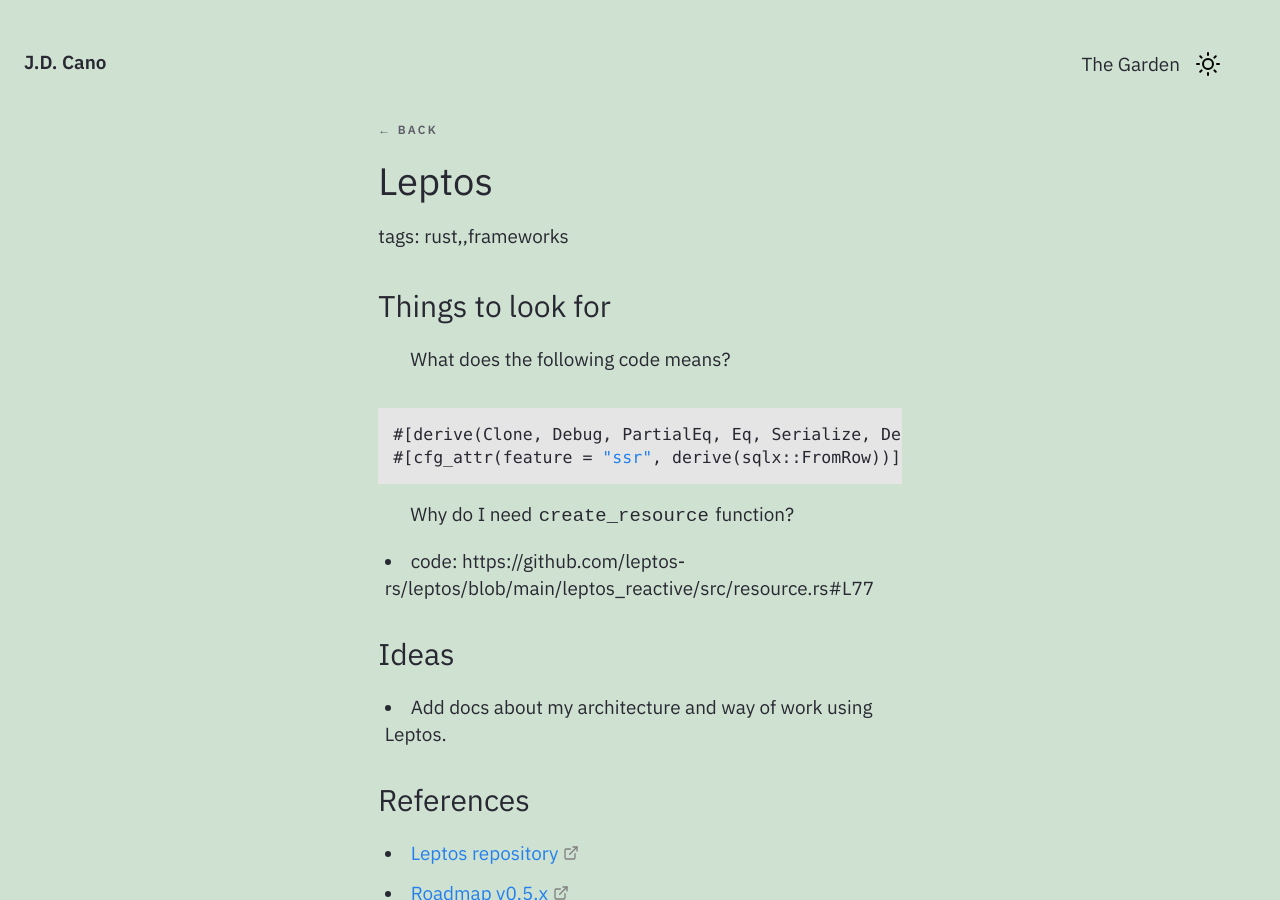
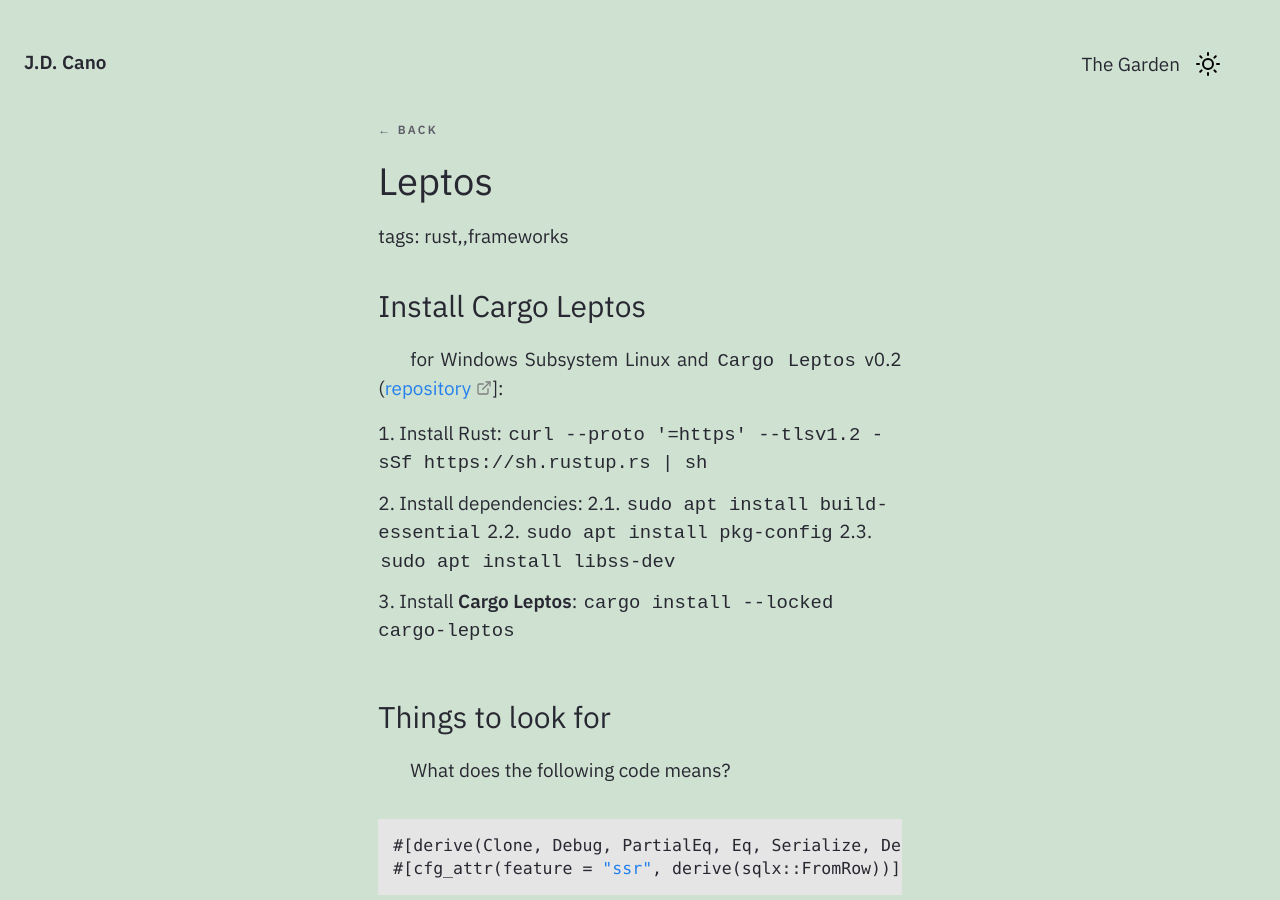
Before and after one commit to Gorzas/gorzas.github.io, a Jekyll site: the page built from _notes/Public/tech/Rust/Leptos/Leptos.md, in a window 1280 px wide and 900 px high. Built offline with Jekyll 4.4.1, drawn with Linux system fonts in a browser that asks for light colours.

Commit message:
Update Leptos.md

```diff
--- a/_notes/Public/tech/Rust/Leptos/Leptos.md
+++ b/_notes/Public/tech/Rust/Leptos/Leptos.md
@@ -3,10 +3,22 @@ title : Leptos
 feed: show
 tags: rust, frameworks
 date : 29-05-2023
-updated: 29-08-2023
+updated: 02-11-2023
 type: note
 growth: seedlings
 ---
+
+### Install Cargo Leptos
+
+for Windows Subsystem Linux and `Cargo Leptos` v0.2 ([repository](https://github.com/leptos-rs/cargo-leptos)]:
+
+1. Install Rust: `curl --proto '=https' --tlsv1.2 -sSf https://sh.rustup.rs | sh`
+2. Install dependencies:
+  2.1. `sudo apt install build-essential`
+  2.2. `sudo apt install pkg-config`
+  2.3. `sudo apt install libss-dev`
+3. Install **Cargo Leptos**: `cargo install --locked cargo-leptos`
+
 
 ### Things to look for
 
```
